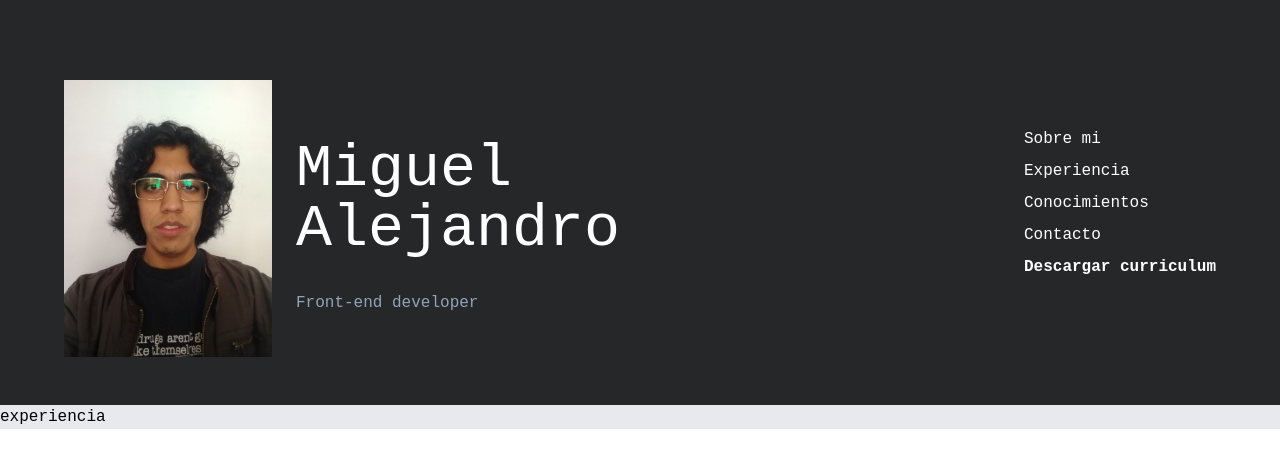
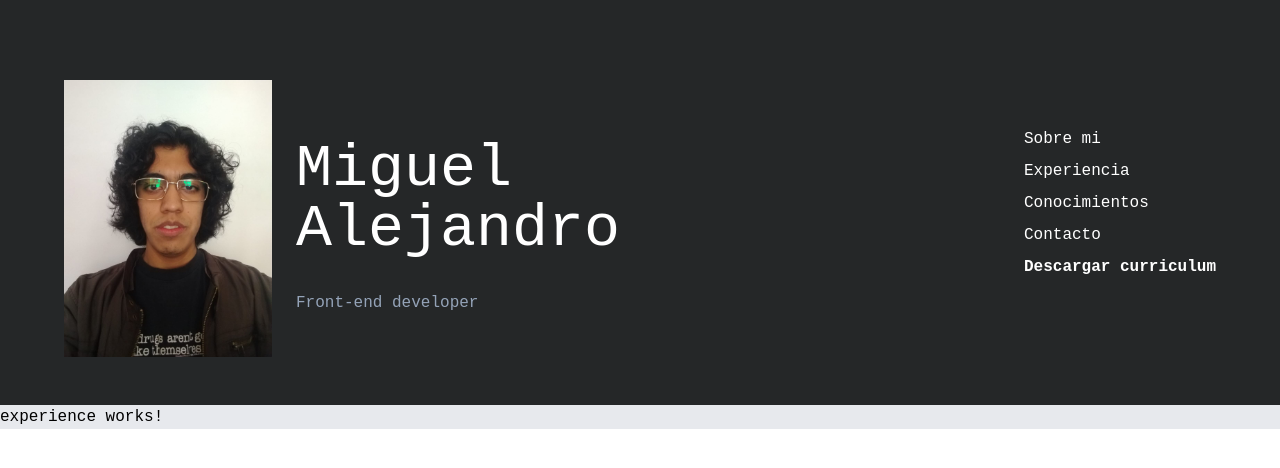
Before and after one commit to Miguel-Alejandro/portafolio, an Angular app: page /home in a window 1280 px wide. Both pictures are taken after a click on the element "Experiencia". Shown: the top 468 px of the page. Built offline with nearby package versions, Linux system fonts and the light colour scheme; a web font is replaced by a local one.

Commit message:
feat: the experience component was created

```diff
--- a/src/app/components/components.module.ts
+++ b/src/app/components/components.module.ts
@@ -5,11 +5,13 @@ import { OverlayModule } from '@angular/cdk/overlay';
 import { IconClass } from '../classes/icons/icons';
 import { FontAwesomeModule } from '@fortawesome/angular-fontawesome';
 import { AboutMeComponent } from './about-me/about-me.component';
+import { ExperienceComponent } from './experience/experience.component';
 
 @NgModule({
     declarations: [
         SidenavComponent,
-        AboutMeComponent
+        AboutMeComponent,
+        ExperienceComponent
     ],
     imports: [
         CommonModule,
@@ -19,6 +21,7 @@ import { AboutMeComponent } from './about-me/about-me.component';
     exports: [
         SidenavComponent,
         AboutMeComponent,
+        ExperienceComponent,
     ],
     providers: [IconClass]
 })
--- /dev/null
+++ b/src/app/components/experience/experience.component.html
@@ -0,0 +1 @@
+<p>experience works!</p>
--- a/src/app/pages/home/home.component.html
+++ b/src/app/pages/home/home.component.html
@@ -50,7 +50,7 @@
     <app-about-me></app-about-me>
   </div>
   <div class="my-info__about-me" *ngSwitchCase=" 'experience' ">
-    <p>experiencia</p>
+    <app-experience></app-experience>
   </div>
   <div class="my-info__about-me" *ngSwitchCase=" 'skills' ">
     <p>skills</p>
```
Also changed, not shown: src/app/components/experience/experience.component.ts (added, +10 -0 lines), src/app/components/experience/experience.component.scss (added), 1 other file (tests, documents, lock files or other folders).
